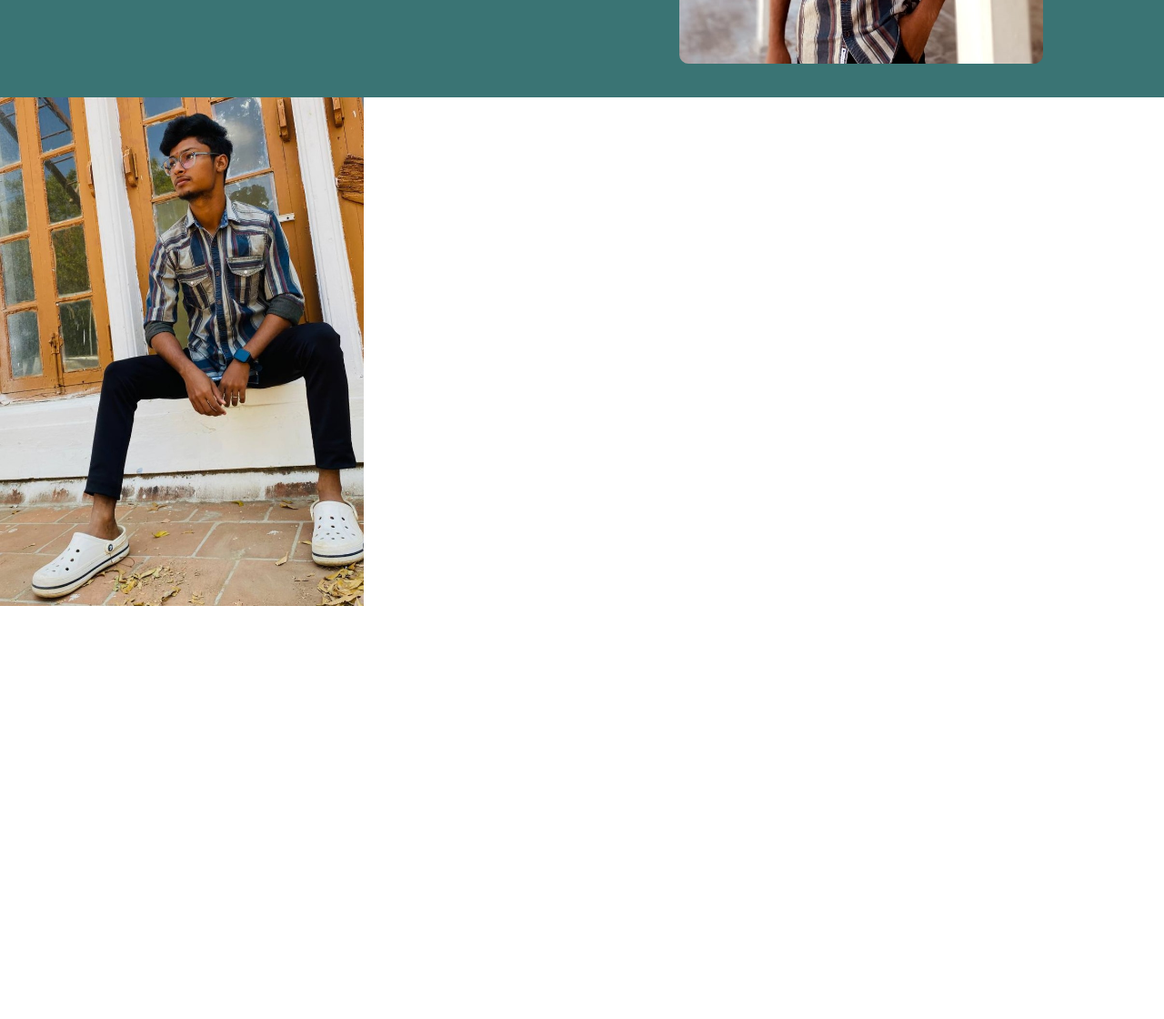
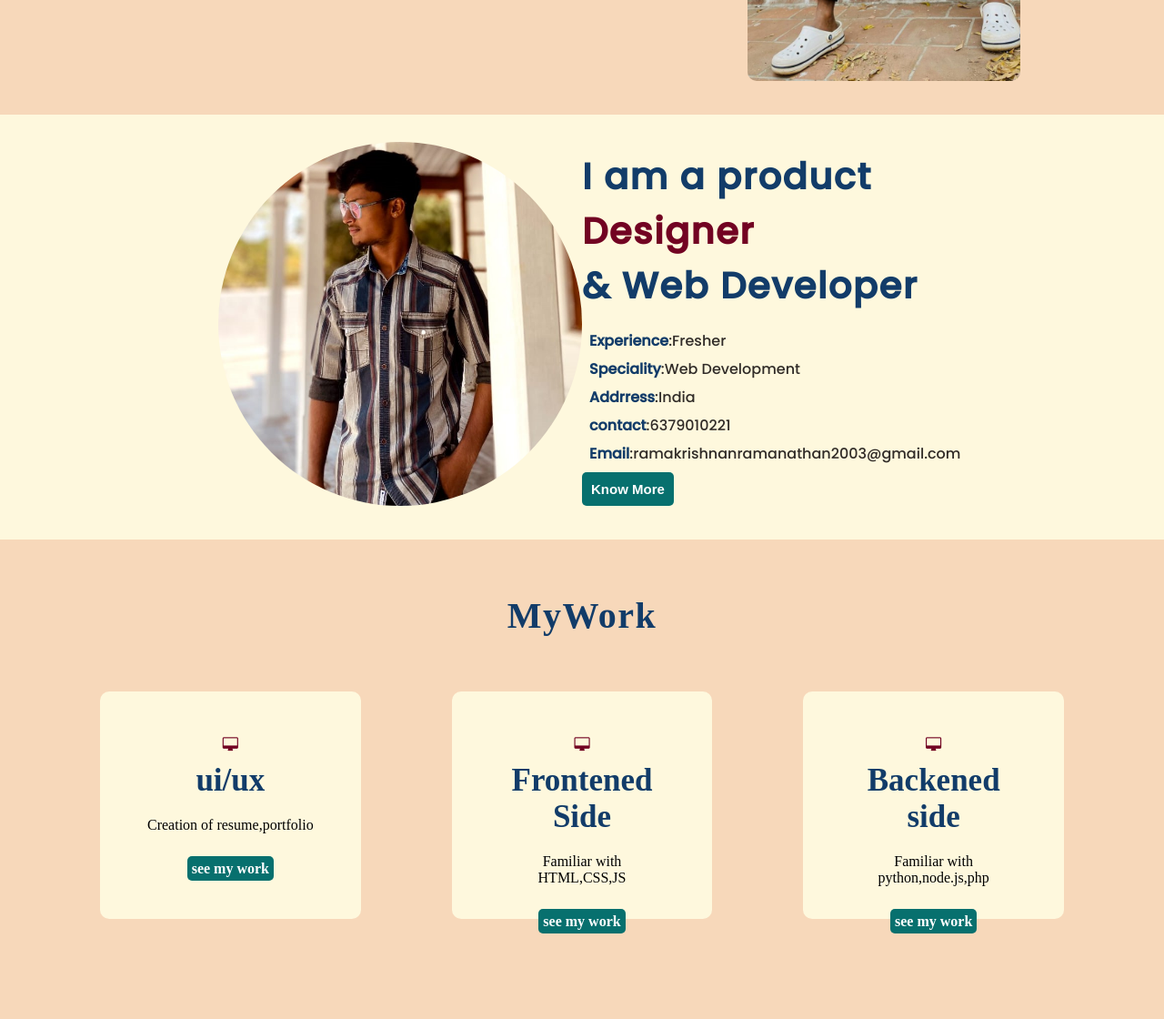
Before and after one commit to RamakrishnanRamanathan/rama-portfolio, a plain HTML site: page index.html in a window 1280 px wide. Shown: the part 440-1560 px from the top of the page at 91% size. Before the commit the page ends 1110 px from the top, so only its background shows below. Drawn offline with Linux system fonts and the light colour scheme.

Commit message:
finishing

```diff
--- a/assests/css/style.css
+++ b/assests/css/style.css
@@ -8,10 +8,12 @@
   box-sizing: border-box;
 }
 :root {
-  --primary-color: #3a7474;
-  --secondary-color: #9dbcbc;
+  --primary-color: #f7d8ba;
+  --secondary-color: #fef8dd;
   --content-color: #123c69;
+  --btn-color: #302b27;
 }
+
 header {
   display: flex;
   justify-content: space-around;
@@ -49,7 +51,7 @@ header .top-button {
   font-size: 15px;
 
   font-weight: bold;
-  background-color: var(--primary-color);
+  background-color: var(--btn-color);
   border-radius: 5px;
   border: none;
 }
@@ -72,7 +74,12 @@ header .top-button:hover {
 
 .hero_section .hero_title h2 {
   font-size: 48px;
+  color: var(--content-color);
 }
+.hero_section .hero_title h3 {
+  color: var(--content-color);
+}
+
 .hero_section .hero_icons {
   margin-top: 10px;
   padding: 5px;
@@ -86,13 +93,13 @@ header .top-button:hover {
   font-size: large;
 }
 .hero_section .hero_icons ul li a {
-  color: #9ceb14;
+  color: #143cba;
 }
 /*section .hero_icons ul li a:hover{
     color:darkblue;
 }*/
 .hero_section .hero_icons ul li a.meta :hover {
-  color: darkblue;
+  color: #2188ff;
 }
 .hero_section .hero_icons ul li a.insta:hover {
   color: #fa7e1e;
@@ -104,16 +111,16 @@ header .top-button:hover {
 .hero_section .hero_btn .hireme {
   margin-right: 5px;
   border-radius: 5px;
-  padding: 5px;
-  background-color: #010102;
-  color: rgb(162 200 241);
+  padding: 10px;
+  background-color: #07706e;
+  color: white /*rgb(162 200 241);*/;
   font-weight: bold;
 }
 .hero_section .hero_btn .download {
   border-radius: 5px;
-  padding: 5px;
-  background-color: #1b3b4a;
-  color: #1881fb;
+  padding: 10px;
+  background-color: var(--btn-color);
+  color: #fbfbfb;
 
   font-weight: bold;
 }
@@ -130,3 +137,106 @@ header .top-button:hover {
   border-radius: 10px;
   /*  height: 200px;*/
 }
+.middle_section {
+  background-color: var(--secondary-color);
+  display: flex;
+  justify-content: space-around;
+  align-items: center;
+  padding: 30px 120px 30px 240px;
+
+  font-family: "Poppins", sans-serif;
+}
+.middle_section .mid_right .mid_sec_righttitle {
+  font-weight: bold;
+  font-size: 40px;
+  padding-bottom: 10px;
+  letter-spacing: 1.5px;
+  color: #123c69;
+}
+.middle_section .mid_right .mid_sec_righttitle span {
+  color: #720322;
+}
+.middle_section .mid_right .mid_sec_rightcont ul {
+  list-style-type: none;
+  padding: 5px;
+}
+.middle_section .mid_right .mid_sec_rightcont ul li {
+  color: #302b27;
+  padding: 3px;
+}
+.middle_section .mid_right .mid_sec_rightcont ul li strong {
+  color: var(--content-color);
+}
+.middle_section .mid_right .mid_sec_rightcont button {
+  padding: 10px;
+  font-size: 15px;
+  color: white;
+  font-weight: bold;
+  background-color: #07706e;
+  border-radius: 5px;
+  border: none;
+}
+.middle_section .mid_right .mid_sec_rightcont button a {
+  text-decoration: none;
+  color: white;
+  background-color: #07706e;
+  font-weight: bold;
+}
+.middle_section .mid_right .mid_sec_rightcont button a:hover {
+  color: #1881fb;
+  font-weight: 600;
+}
+.middle_section .middle_img img {
+  border-radius: 50%;
+}
+.lower_section {
+  background-color: var(--primary-color);
+  padding: 60px;
+  text-align: center;
+}
+.lower_section .lower_section_title {
+  font-weight: bold;
+  font-size: 40px;
+  padding-bottom: 10px;
+  letter-spacing: 1.5px;
+  color: #123c69;
+}
+.lower_box_division {
+  display: flex;
+  align-items: center;
+  justify-content: space-around;
+}
+.box_division {
+  margin: 50px;
+  padding: 50px;
+  width: 350px;
+  height: 250px;
+  border-radius: 10px;
+  background-color: var(--secondary-color);
+}
+.box_division i {
+  border-radius:50%;
+  color: #720322;
+  border:10px;
+
+}
+.box_division h4 {
+  color: #123c69;
+  font-size: 35px;
+  margin-top: 10px;
+}
+.box_division p {
+  margin-top: 20px;
+  margin-bottom:30px;
+  text-align: center;
+}
+.box_division a {
+
+  text-decoration: none;
+  color:white;
+  font-weight: 600;
+  background-color: #07706e;
+  padding:5px;
+  border-radius: 5px;
+
+}
--- a/index.html
+++ b/index.html
@@ -74,14 +74,58 @@
           </div>
         </div>
         <div class="hero_img">
-          <img src="./assests/images/po1.jpg" width="400px" />
+          <img src="./assests/images/po.jpg" width="300px" />
         </div>
       </section>
+
       <section class="middle_section">
+        <div class="middle_img">
+          <img src="./assests/images/po1.jpg" alt="rams image" width="400px" />
+        </div>
 
-        <div class="middle_img">
-            <img src="./assests/images/po.jpg"  alt="rams image"   width="400px"/>
-
+        <div class="mid_right">
+          <div class="mid_sec_righttitle">
+            <h4>I am a product <span>Designer</span> <br />& Web Developer</h4>
+          </div>
+          <div class="mid_sec_rightcont">
+            <ul>
+              <li><strong>Experience</strong>:Fresher</li>
+              <li><strong>Speciality</strong>:Web Development</li>
+              <li><strong>Addrress</strong>:India</li>
+              <li><strong>contact</strong>:6379010221</li>
+              <li>
+                <strong>Email</strong>:ramakrishnanramanathan2003@gmail.com
+              </li>
+            </ul>
+            <div class="mid_btn">
+              <button>Know More</button>
+            </div>
+          </div>
+        </div>
+      </section>
+      <section class="lower_section">
+        <div class="lower_section_title">
+          <h4>MyWork</h4>
+        </div>
+        <div class="lower_box_division">
+          <div class="box_division">
+            <i class="fa fa-desktop" aria-hidden="true"></i>
+            <h4>ui/ux</h4>
+            <p>Creation of resume,portfolio</p>
+            <a href="#">see my work</a>
+          </div>
+          <div class="box_division">
+            <i class="fa fa-desktop" aria-hidden="true"></i>
+            <h4>Frontened Side</h4>
+            <p>Familiar with HTML,CSS,JS</p>
+            <a href="#">see my work</a>
+          </div>
+          <div class="box_division">
+            <i class="fa fa-desktop" aria-hidden="true"></i>
+            <h4>Backened side</h4>
+            <p>Familiar with python,node.js,php</p>
+            <a href="#">see my work</a>
+          </div>
         </div>
       </section>
     </main>
```
